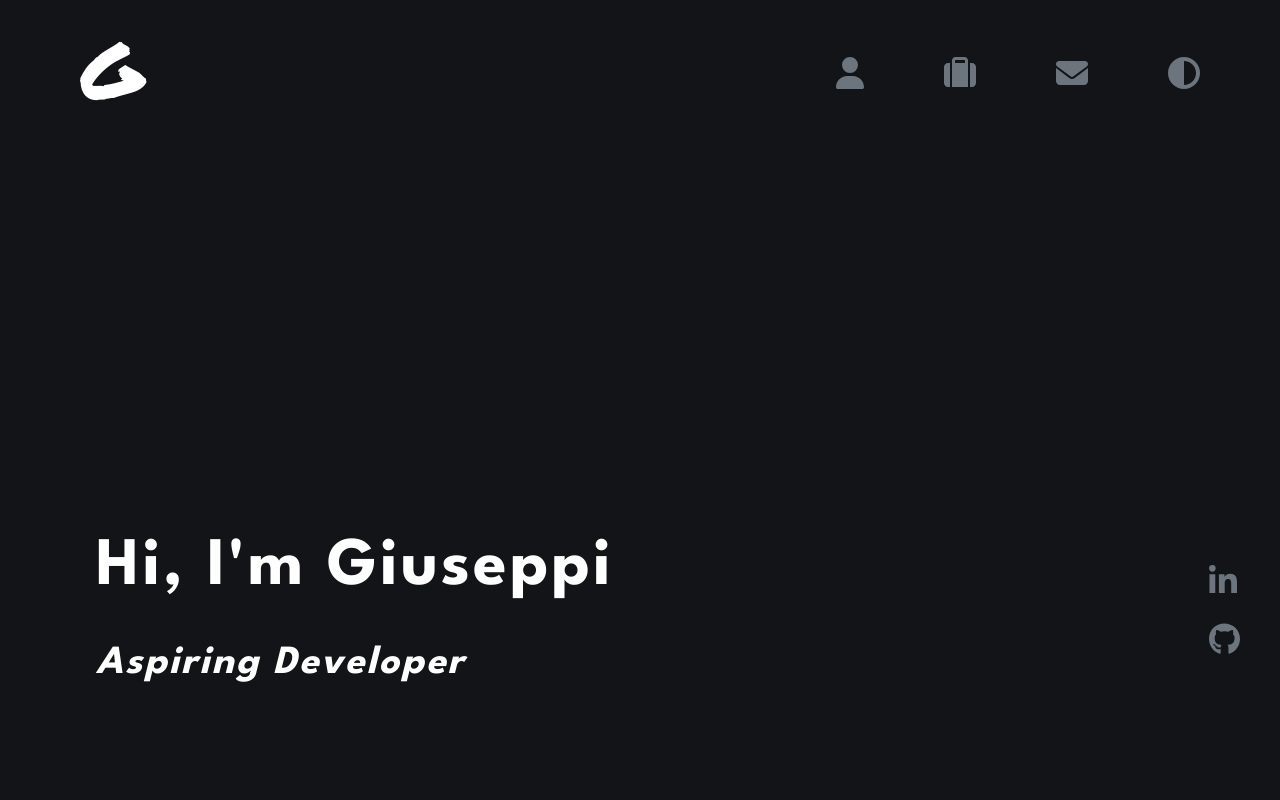
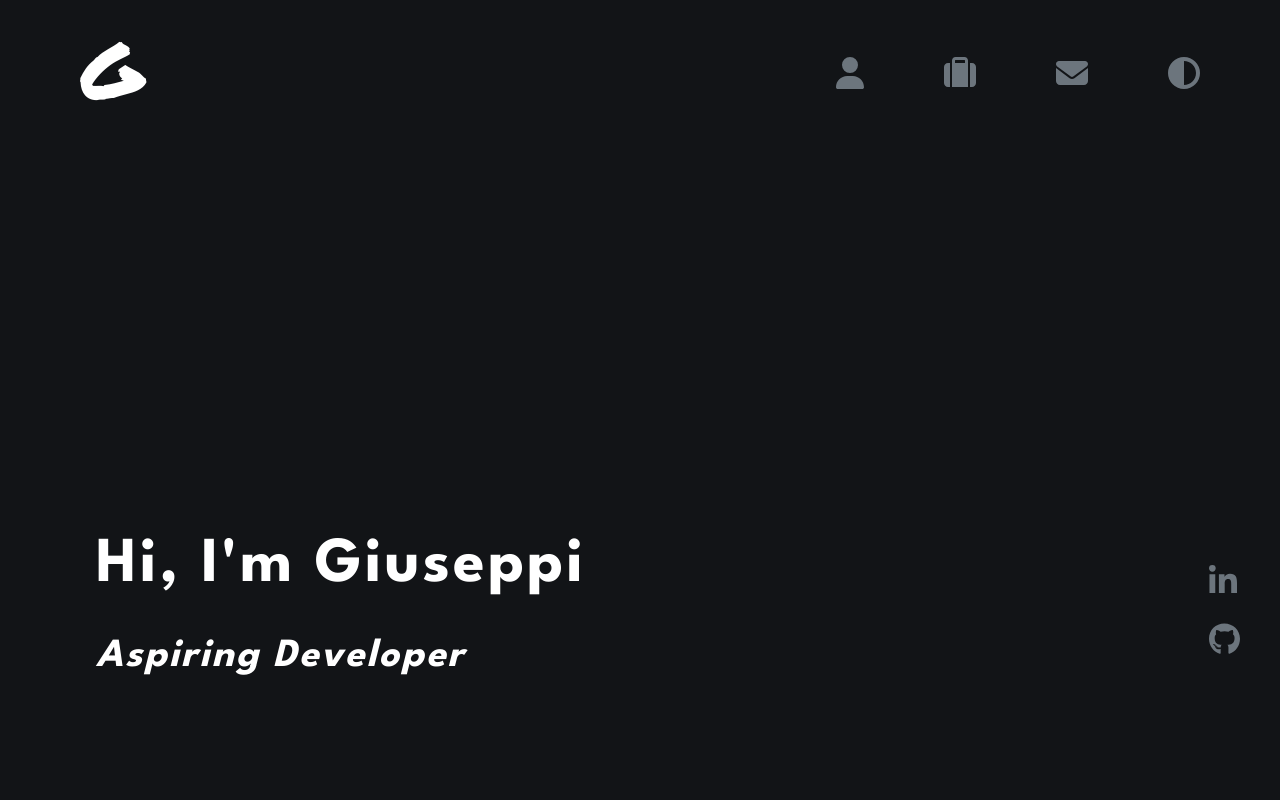
Before and after one commit to giuseppi/giuseppipelayo.com, a React (Create React App) app: page / in a window 1280 px wide. Shown: the top 800 px of the page. Built offline with nearby package versions, Linux system fonts and the light colour scheme.

Commit message:
reduced header title font size

```diff
--- a/src/App.css
+++ b/src/App.css
@@ -56,7 +56,7 @@ html {
 .name {
   color: white;
   font-family: "League Spartan", sans-serif;
-  font-size: 4.25rem;
+  font-size: 4rem;
   letter-spacing: 3px;
   margin-top: 25rem;
   margin-left: 6rem;
```
